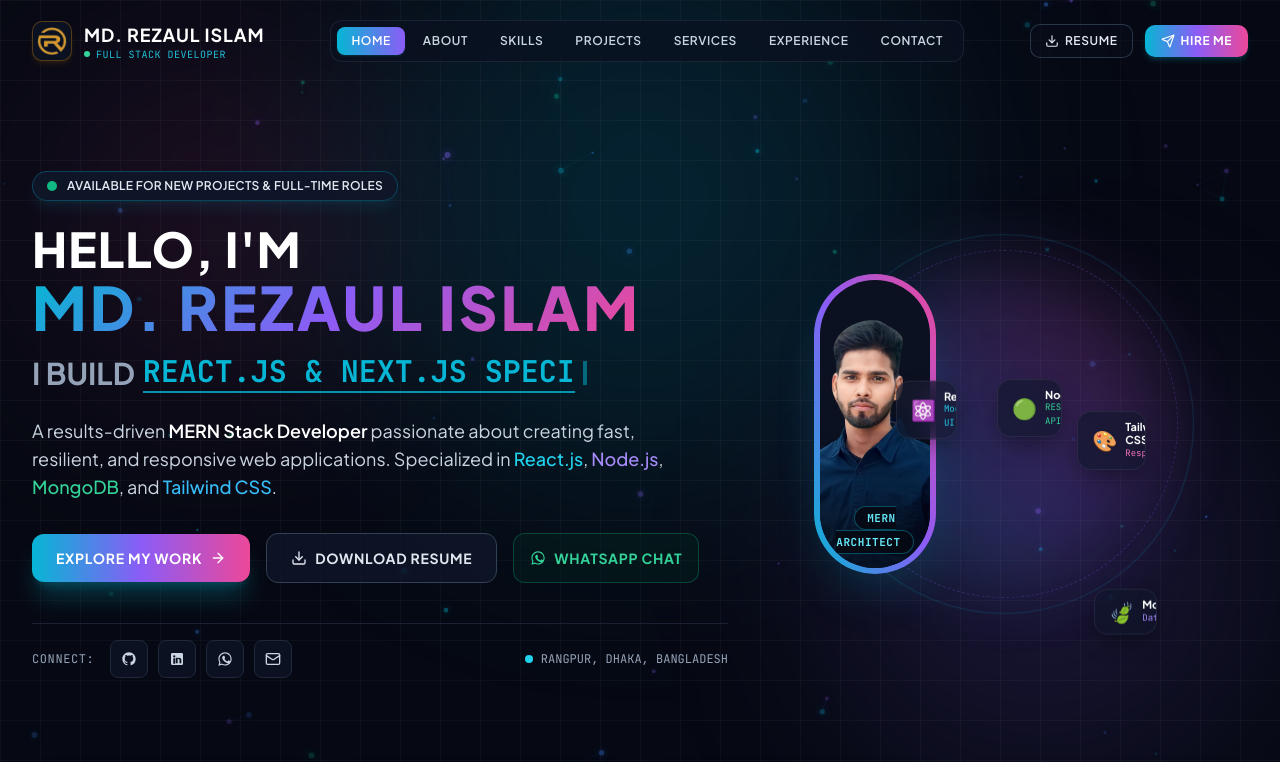
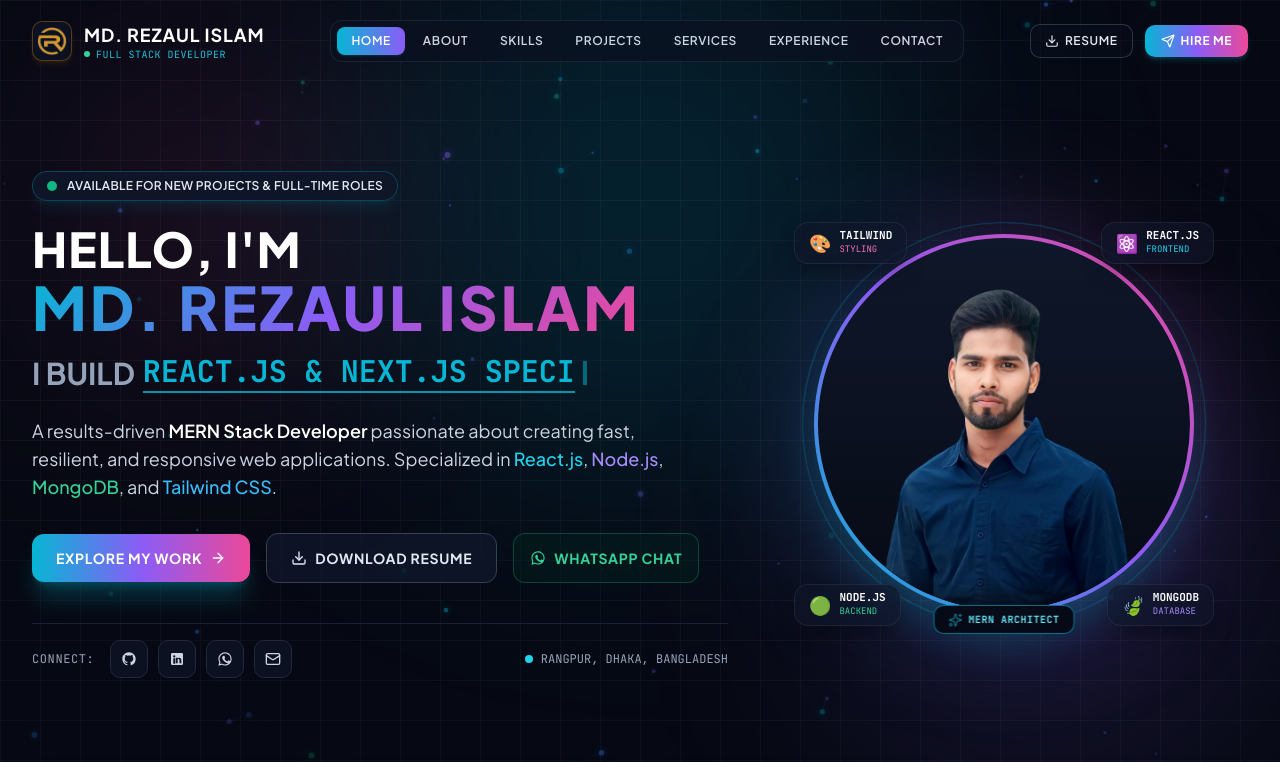
Before and after one commit to rezaulislam54/Updated-Portfolio, a React (Vite) app: page / in a window 1280 px wide. Shown: the top 762 px of the page. Built offline with nearby package versions, Linux system fonts and the light colour scheme.

Commit message:
fix: resolve glass-card position relative and update hero layout

```diff
--- a/src/components/Hero.jsx
+++ b/src/components/Hero.jsx
@@ -5,10 +5,6 @@ import {
   Sparkles,
   Send,
   Mail,
-  Code,
-  Database,
-  Layers,
-  CheckCircle2
 } from 'lucide-react';
 import { GithubIcon, LinkedinIcon, WhatsappIcon } from './Icons';
 import { portfolioData } from '../data/portfolioData';
@@ -50,15 +46,15 @@ export default function Hero({ onOpenResume }) {
       className="relative min-h-screen flex items-center justify-center pt-28 pb-16 overflow-hidden bg-grid-pattern"
     >
       {/* Ambient background glow spheres */}
-      <div className="absolute top-1/4 left-1/2 -translate-x-1/2 -translate-y-1/2 w-[550px] h-[550px] bg-brand-cyan/15 rounded-full blur-[120px] pointer-events-none -z-10" />
-      <div className="absolute bottom-10 right-10 w-[400px] h-[400px] bg-brand-violet/15 rounded-full blur-[100px] pointer-events-none -z-10" />
-      <div className="absolute top-10 left-10 w-[350px] h-[350px] bg-brand-pink/10 rounded-full blur-[100px] pointer-events-none -z-10" />
+      <div className="absolute top-1/4 left-1/2 -translate-x-1/2 -translate-y-1/2 w-[550px] h-[550px] bg-brand-cyan/15 rounded-full blur-[130px] pointer-events-none -z-10" />
+      <div className="absolute bottom-10 right-10 w-[400px] h-[400px] bg-brand-violet/15 rounded-full blur-[110px] pointer-events-none -z-10" />
+      <div className="absolute top-10 left-10 w-[350px] h-[350px] bg-brand-pink/10 rounded-full blur-[110px] pointer-events-none -z-10" />
 
       <div className="max-w-7xl mx-auto px-4 sm:px-6 lg:px-8 w-full z-10">
         <div className="grid grid-cols-1 lg:grid-cols-12 gap-12 lg:gap-8 items-center">
 
           {/* Left Column: Intro & Call To Actions */}
-          <div className="lg:col-span-7 flex flex-col items-start text-left">
+          <div className="lg:col-span-7 flex flex-col items-start text-left z-10">
 
             {/* Status Pill Badge */}
             <div className="inline-flex items-center gap-2.5 px-3.5 py-1.5 rounded-full bg-slate-900/90 border border-brand-cyan/30 backdrop-blur-md shadow-lg shadow-cyan-500/10 mb-6">
@@ -99,7 +95,7 @@ export default function Hero({ onOpenResume }) {
             <div className="flex flex-wrap items-center gap-4 mb-10 w-full sm:w-auto">
               <a
                 href="#projects"
-                className="px-6 py-3.5 rounded-xl font-bold text-xs sm:text-sm uppercase tracking-wider text-white bg-gradient-to-r from-brand-cyan via-brand-violet to-brand-pink hover:opacity-95 shadow-xl shadow-brand-cyan/25 transition-all transform hover:-translate-y-0.5 flex items-center justify-center gap-2 group w-full sm:w-auto"
+                className="px-6 py-3.5 rounded-[12px] font-bold text-xs sm:text-sm uppercase tracking-wider text-white bg-gradient-to-r from-brand-cyan via-brand-violet to-brand-pink hover:opacity-95 shadow-xl shadow-brand-cyan/25 transition-all transform hover:-translate-y-0.5 flex items-center justify-center gap-2 group w-full sm:w-auto"
               >
                 <span>EXPLORE MY WORK</span>
                 <ArrowRight className="w-4 h-4 transition-transform group-hover:translate-x-1" />
@@ -107,7 +103,7 @@ export default function Hero({ onOpenResume }) {
 
               <button
                 onClick={onOpenResume}
-                className="px-6 py-3.5 rounded-xl font-bold text-xs sm:text-sm uppercase tracking-wider text-slate-200 border border-slate-700 bg-slate-900/80 hover:bg-slate-800 hover:text-brand-cyan hover:border-brand-cyan/50 transition-all flex items-center justify-center gap-2 w-full sm:w-auto"
+                className="px-6 py-3.5 rounded-[12px] font-bold text-xs sm:text-sm uppercase tracking-wider text-slate-200 border border-slate-700 bg-slate-900/80 hover:bg-slate-800 hover:text-brand-cyan hover:border-brand-cyan/50 transition-all flex items-center justify-center gap-2 w-full sm:w-auto"
               >
                 <Download className="w-4 h-4" />
                 <span>DOWNLOAD RESUME</span>
@@ -117,7 +113,7 @@ export default function Hero({ onOpenResume }) {
                 href="https://wa.me/8801826847490"
                 target="_blank"
                 rel="noreferrer"
-                className="px-4 py-3.5 rounded-xl font-bold text-xs sm:text-sm uppercase tracking-wider text-emerald-400 border border-emerald-500/30 bg-emerald-950/30 hover:bg-emerald-950/60 transition-all flex items-center justify-center gap-2 w-full sm:w-auto"
+                className="px-4 py-3.5 rounded-[12px] font-bold text-xs sm:text-sm uppercase tracking-wider text-emerald-400 border border-emerald-500/30 bg-emerald-950/30 hover:bg-emerald-950/60 transition-all flex items-center justify-center gap-2 w-full sm:w-auto"
               >
                 <WhatsappIcon className="w-4 h-4" />
                 <span>WHATSAPP CHAT</span>
@@ -132,7 +128,7 @@ export default function Hero({ onOpenResume }) {
                   href={personalInfo.socials.github}
                   target="_blank"
                   rel="noreferrer"
-                  className="p-2.5 rounded-lg bg-dark-900 border border-slate-800 text-slate-300 hover:text-brand-cyan hover:border-brand-cyan/50 transition-all hover:scale-110"
+                  className="p-2.5 rounded-[10px] bg-dark-900 border border-slate-800 text-slate-300 hover:text-brand-cyan hover:border-brand-cyan/50 transition-all hover:scale-110"
                   aria-label="GitHub"
                 >
                   <GithubIcon className="w-4 h-4" />
@@ -141,7 +137,7 @@ export default function Hero({ onOpenResume }) {
                   href={personalInfo.socials.linkedin}
                   target="_blank"
                   rel="noreferrer"
-                  className="p-2.5 rounded-lg bg-dark-900 border border-slate-800 text-slate-300 hover:text-brand-cyan hover:border-brand-cyan/50 transition-all hover:scale-110"
+                  className="p-2.5 rounded-[10px] bg-dark-900 border border-slate-800 text-slate-300 hover:text-brand-cyan hover:border-brand-cyan/50 transition-all hover:scale-110"
                   aria-label="LinkedIn"
                 >
                   <LinkedinIcon className="w-4 h-4" />
@@ -150,14 +146,14 @@ export default function Hero({ onOpenResume }) {
                   href={personalInfo.socials.whatsapp}
                   target="_blank"
                   rel="noreferrer"
-                  className="p-2.5 rounded-lg bg-dark-900 border border-slate-800 text-slate-300 hover:text-emerald-400 hover:border-emerald-400/50 transition-all hover:scale-110"
+                  className="p-2.5 rounded-[10px] bg-dark-900 border border-slate-800 text-slate-300 hover:text-emerald-400 hover:border-emerald-400/50 transition-all hover:scale-110"
                   aria-label="WhatsApp"
                 >
                   <WhatsappIcon className="w-4 h-4" />
                 </a>
                 <a
                   href={personalInfo.socials.email}
-                  className="p-2.5 rounded-lg bg-dark-900 border border-slate-800 text-slate-300 hover:text-brand-pink hover:border-brand-pink/50 transition-all hover:scale-110"
+                  className="p-2.5 rounded-[10px] bg-dark-900 border border-slate-800 text-slate-300 hover:text-brand-pink hover:border-brand-pink/50 transition-all hover:scale-110"
                   aria-label="Email"
                 >
                   <Mail className="w-4 h-4" />
@@ -172,74 +168,78 @@ export default function Hero({ onOpenResume }) {
 
           </div>
 
-          {/* Right Column: Original Interactive Profile & Glowing Tech Badges */}
-          <div className="lg:col-span-5 flex items-center justify-center relative">
+          {/* Right Column: High-End Hero Profile with NO HOVER on image and ZERO-OVERLAP badges */}
+          <div className="lg:col-span-5 flex items-center justify-center relative py-6">
 
-            {/* Outer Rotating Glow Ring */}
-            <div className="relative w-[300px] h-[300px] sm:w-[380px] sm:h-[380px] flex items-center justify-center">
+            {/* Rigid Fixed-Size Square Container */}
+            <div className="relative w-[300px] h-[300px] sm:w-[350px] sm:h-[350px] lg:w-[380px] lg:h-[380px] flex items-center justify-center flex-shrink-0">
 
-              {/* Outer decorative ring */}
-              <div className="absolute inset-0 rounded-full border border-cyan-500/20 animate-spin-slow"></div>
-              <div className="absolute inset-4 rounded-full border border-dashed border-violet-500/25"></div>
+              {/* Outer Ambient Glow */}
+              <div className="absolute inset-0 rounded-full bg-gradient-to-tr from-cyan-500/25 via-violet-500/25 to-pink-500/25 blur-3xl pointer-events-none" />
 
-              {/* Neon Glow backdrop */}
-              <div className="absolute inset-8 rounded-full bg-gradient-to-tr from-brand-cyan/30 via-brand-violet/30 to-brand-pink/30 blur-2xl animate-pulse-slow"></div>
+              {/* Orbiting Ring */}
+              <div className="absolute -inset-3 rounded-full border border-cyan-500/30 animate-spin-slow pointer-events-none" />
 
-              {/* Central Avatar Frame */}
-              <div className="relative w-[240px] h-[240px] sm:w-[300px] sm:h-[300px] rounded-full p-1.5 bg-gradient-to-tr from-brand-cyan via-brand-violet to-brand-pink shadow-2xl shadow-cyan-500/20">
-                <div className="w-full h-full rounded-full overflow-hidden bg-dark-900 relative flex items-center justify-center">
+              {/* Main Pure Circular Avatar Card */}
+              <div className="relative w-full h-full rounded-full p-[4px] bg-gradient-to-tr from-brand-cyan via-brand-violet to-brand-pink shadow-2xl shadow-cyan-500/30">
+                <div className="w-full h-full rounded-full overflow-hidden bg-gradient-to-b from-slate-900 via-dark-900 to-dark-950 flex items-center justify-center relative">
+
+                  {/* Real Photo (NO HOVER EFFECTS) */}
                   <img
                     src="/images/hero-photo.png"
                     alt={personalInfo.name}
-                    className="w-full h-full object-cover transform hover:scale-105 transition-transform duration-500"
+                    className="w-full h-full object-cover object-top"
                   />
 
-                  {/* Subtle glass gradient overlay */}
-                  <div className="absolute inset-0 bg-gradient-to-t from-dark-950/70 via-transparent to-transparent pointer-events-none"></div>
-
-                  {/* Name badge at bottom of avatar */}
-                  <div className="absolute bottom-4 inset-x-0 text-center">
-                    <span className="px-3 py-1 rounded-full text-[11px] font-mono font-bold uppercase tracking-wider bg-dark-950/90 text-cyan-300 border border-cyan-500/40 backdrop-blur-md">
-                      MERN ARCHITECT
-                    </span>
-                  </div>
+                  {/* Subtle bottom shadow overlay */}
+                  <div className="absolute inset-x-0 bottom-0 h-16 bg-gradient-to-t from-dark-950/85 via-transparent to-transparent pointer-events-none"></div>
                 </div>
               </div>
 
-              {/* Floating Tech Badge 1 (React) */}
-              <div className="absolute -top-3 right-6 sm:right-10 px-3.5 py-2 rounded-2xl glass-card flex items-center gap-2 border border-cyan-500/40 animate-float shadow-lg shadow-cyan-500/20">
-                <span className="text-xl">⚛️</span>
+              {/* 4 Floating Badges - Clean 4-Corner Anchoring with ZERO OVERLAP */}
+
+              {/* 1. React.js (Top-Right Corner) */}
+              <div className="absolute -top-3 -right-3 sm:-right-5 z-20 px-3.5 py-1.5 rounded-[12px] glass-card flex items-center gap-2 border border-cyan-500/50 shadow-xl shadow-cyan-500/25 bg-dark-900/90 backdrop-blur-md">
+                <span className="text-lg">⚛️</span>
                 <div>
-                  <div className="text-[11px] font-bold text-white leading-tight">React.js</div>
-                  <div className="text-[9px] text-cyan-400 font-mono">Modern UI</div>
+                  <div className="text-[11px] font-bold text-white leading-tight uppercase font-mono">React.js</div>
+                  <div className="text-[9px] text-cyan-400 font-mono uppercase">Frontend</div>
                 </div>
               </div>
 
-              {/* Floating Tech Badge 2 (Node.js) */}
-              <div className="absolute bottom-4 -left-4 sm:left-0 px-3.5 py-2 rounded-2xl glass-card flex items-center gap-2 border border-emerald-500/40 animate-float-reverse shadow-lg shadow-emerald-500/20">
-                <span className="text-xl">🟢</span>
+              {/* 2. Tailwind CSS (Top-Left Corner) */}
+              <div className="absolute -top-3 -left-3 sm:-left-5 z-20 px-3.5 py-1.5 rounded-[12px] glass-card flex items-center gap-2 border border-pink-500/50 shadow-xl shadow-pink-500/25 bg-dark-900/90 backdrop-blur-md">
+                <span className="text-lg">🎨</span>
                 <div>
-                  <div className="text-[11px] font-bold text-white leading-tight">Node.js</div>
-                  <div className="text-[9px] text-emerald-400 font-mono">REST & APIs</div>
+                  <div className="text-[11px] font-bold text-white leading-tight uppercase font-mono">Tailwind</div>
+                  <div className="text-[9px] text-pink-400 font-mono uppercase">Styling</div>
                 </div>
               </div>
 
-              {/* Floating Tech Badge 3 (MongoDB) */}
-              <div className="absolute top-1/2 -right-6 sm:-right-8 px-3.5 py-2 rounded-2xl glass-card flex items-center gap-2 border border-violet-500/40 animate-float shadow-lg shadow-violet-500/20">
-                <span className="text-xl">🍃</span>
+              {/* 3. Node.js (Bottom-Left Corner) */}
+              <div className="absolute -bottom-3 -left-3 sm:-left-5 z-20 px-3.5 py-1.5 rounded-[12px] glass-card flex items-center gap-2 border border-emerald-500/50 shadow-xl shadow-emerald-500/25 bg-dark-900/90 backdrop-blur-md">
+                <span className="text-lg">🟢</span>
                 <div>
-                  <div className="text-[11px] font-bold text-white leading-tight">MongoDB</div>
-                  <div className="text-[9px] text-violet-400 font-mono">Database</div>
+                  <div className="text-[11px] font-bold text-white leading-tight uppercase font-mono">Node.js</div>
+                  <div className="text-[9px] text-emerald-400 font-mono uppercase">Backend</div>
                 </div>
               </div>
 
-              {/* Floating Tech Badge 4 (Tailwind) */}
-              <div className="absolute -bottom-4 right-12 px-3.5 py-2 rounded-2xl glass-card flex items-center gap-2 border border-pink-500/40 animate-float-reverse shadow-lg shadow-pink-500/20">
-                <span className="text-xl">🎨</span>
+              {/* 4. MongoDB (Bottom-Right Corner) */}
+              <div className="absolute -bottom-3 -right-3 sm:-right-5 z-20 px-3.5 py-1.5 rounded-[12px] glass-card flex items-center gap-2 border border-violet-500/50 shadow-xl shadow-violet-500/25 bg-dark-900/90 backdrop-blur-md">
+                <span className="text-lg">🍃</span>
                 <div>
-                  <div className="text-[11px] font-bold text-white leading-tight">Tailwind CSS</div>
-                  <div className="text-[9px] text-pink-400 font-mono">Responsive</div>
+                  <div className="text-[11px] font-bold text-white leading-tight uppercase font-mono">MongoDB</div>
+                  <div className="text-[9px] text-violet-400 font-mono uppercase">Database</div>
                 </div>
+              </div>
+
+              {/* Center-Bottom Role Badge */}
+              <div className="absolute -bottom-5 left-1/2 -translate-x-1/2 z-30 px-3.5 py-1.5 rounded-[10px] bg-dark-950/95 border border-cyan-500/60 backdrop-blur-md shadow-2xl shadow-cyan-500/30 flex items-center gap-1.5 whitespace-nowrap">
+                <Sparkles className="w-3.5 h-3.5 text-cyan-400 animate-pulse" />
+                <span className="text-[10px] font-mono font-bold tracking-wider text-cyan-300 uppercase">
+                  MERN ARCHITECT
+                </span>
               </div>
 
             </div>
--- a/src/index.css
+++ b/src/index.css
@@ -54,25 +54,6 @@
     transition: transform 0.3s cubic-bezier(0.2, 0.8, 0.2, 1),
                 border-color 0.3s ease,
                 box-shadow 0.3s ease;
-    position: relative;
-    overflow: hidden;
-  }
-
-  .glass-card::before {
-    content: '';
-    position: absolute;
-    top: 0;
-    left: -100%;
-    width: 100%;
-    height: 100%;
-    background: linear-gradient(90deg, transparent, rgba(255, 255, 255, 0.03), transparent);
-    transition: 0.7s ease-in-out;
-    pointer-events: none;
-    z-index: 1;
-  }
-
-  .glass-card:hover::before {
-    left: 100%;
   }
 
   .glass-card:hover {
```
Also changed, not shown: 2 other files (tests, documents, lock files or other folders).
